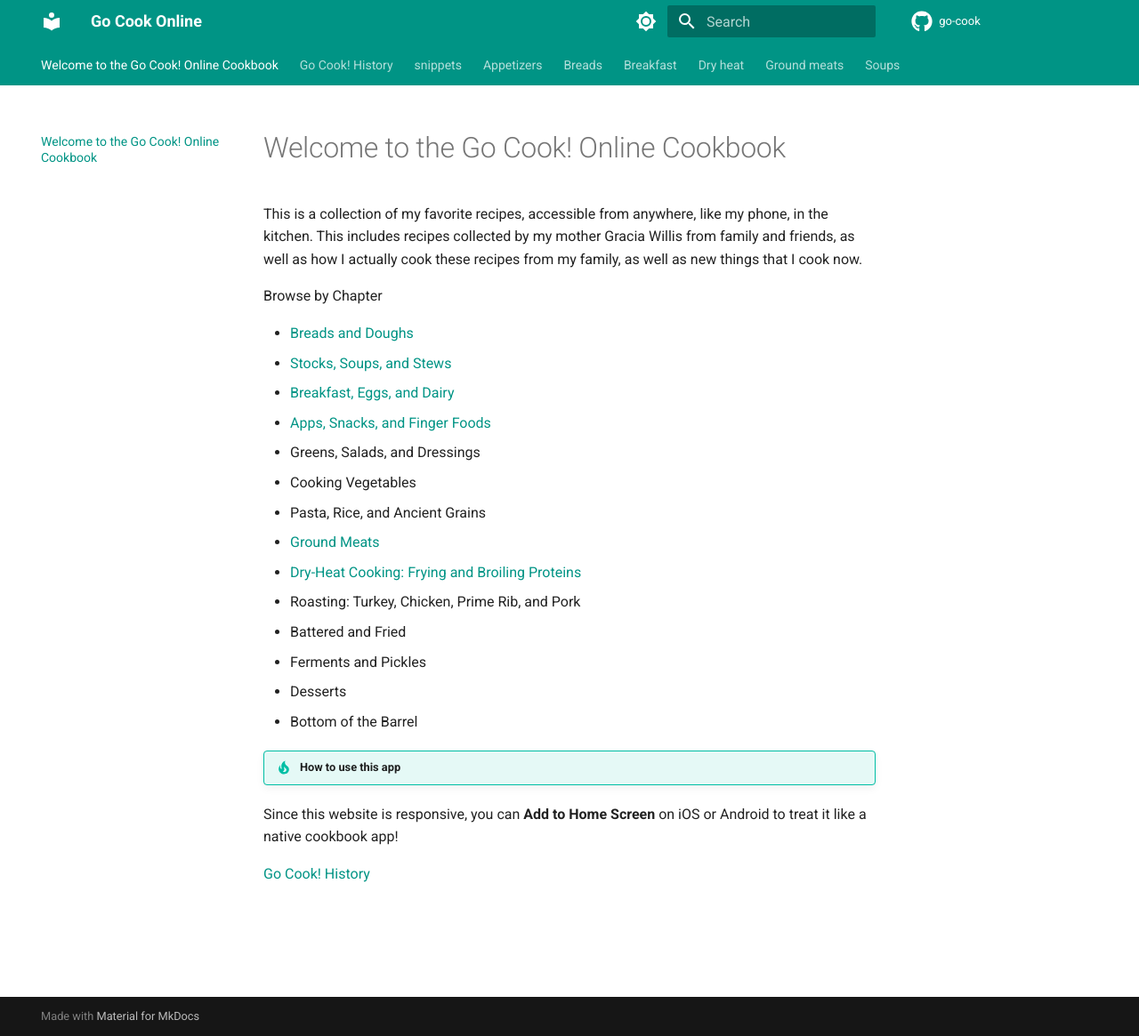
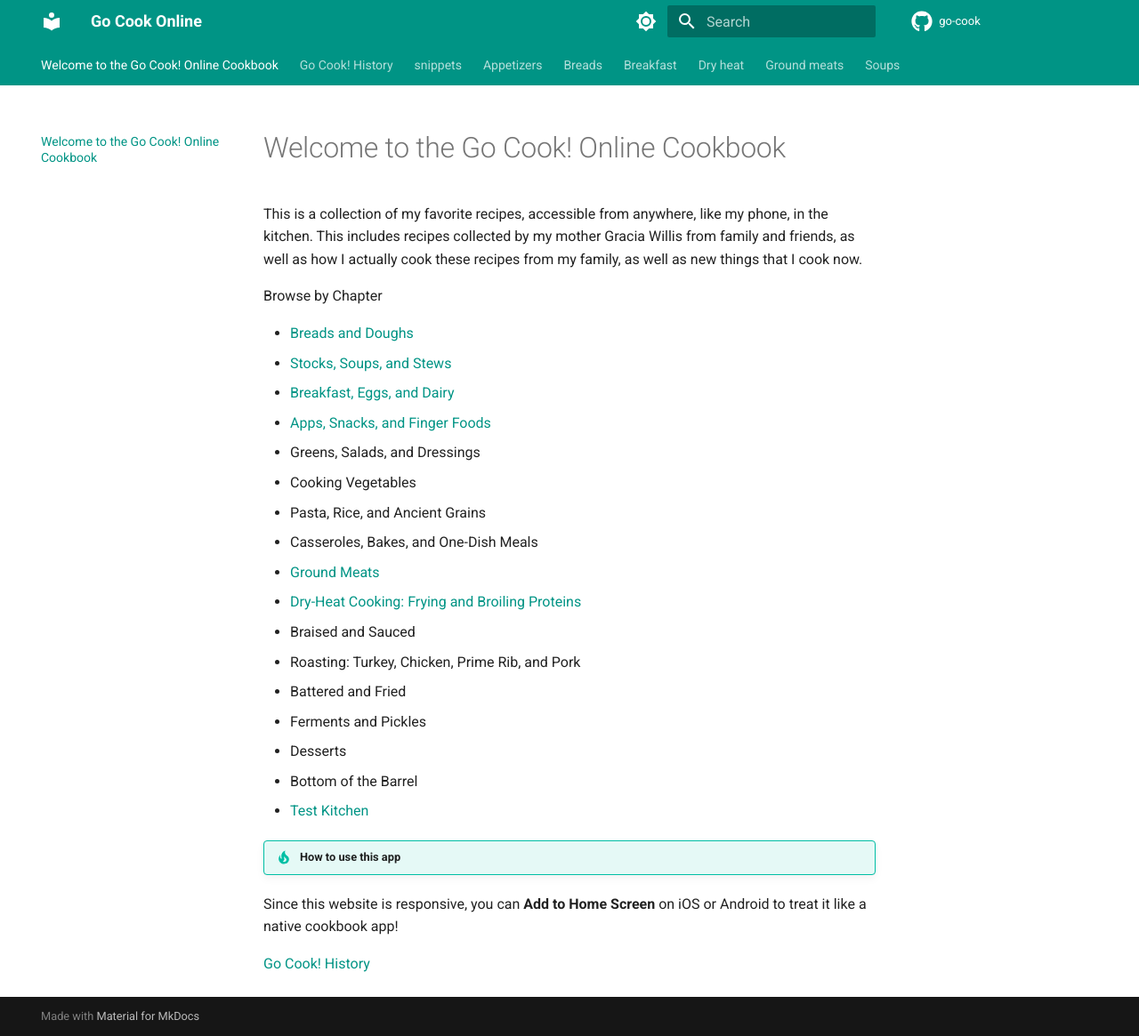
Before and after one commit to tomwillis608/go-cook, an MkDocs documentation site: the page built from cookbook/index.md, in a window 1280 px wide and 1165 px high. Shown: the whole window at 89% size. Built offline with MkDocs 1.6.1 and Material for MkDocs 9.7.7, drawn with Linux system fonts in a browser that asks for light colours; comment, search, counter and statistics services are not loaded.

Commit message:
Expand chapter list

```diff
--- a/cookbook/index.md
+++ b/cookbook/index.md
@@ -15,13 +15,16 @@ Browse by Chapter
 - Greens, Salads, and Dressings
 - Cooking Vegetables
 - Pasta, Rice, and Ancient Grains
+- Casseroles, Bakes, and One-Dish Meals
 - [Ground Meats](ground-meats/index.md)
 - [Dry-Heat Cooking: Frying and Broiling Proteins](dry-heat/index.md)
+- Braised and Sauced
 - Roasting: Turkey, Chicken, Prime Rib, and Pork
 - Battered and Fried
 - Ferments and Pickles
 - Desserts
 - Bottom of the Barrel
+- [Test Kitchen](experiments/index.md)
 
 !!! tip "How to use this app"
 
```
